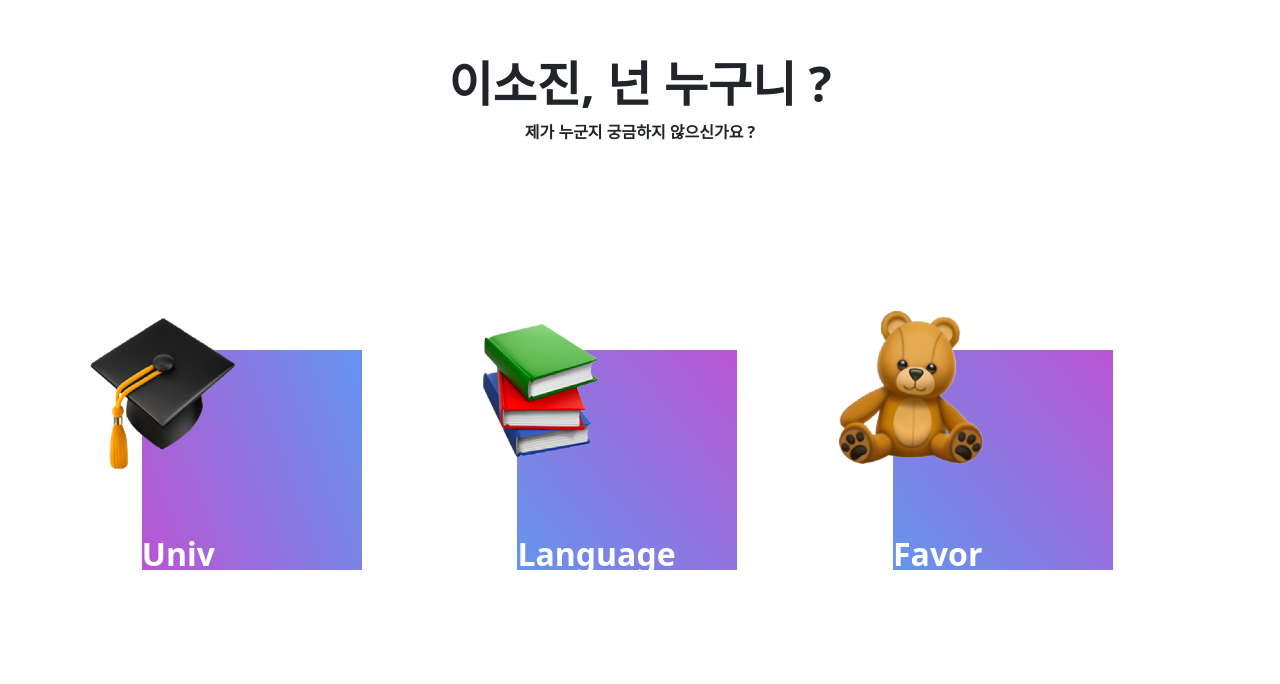
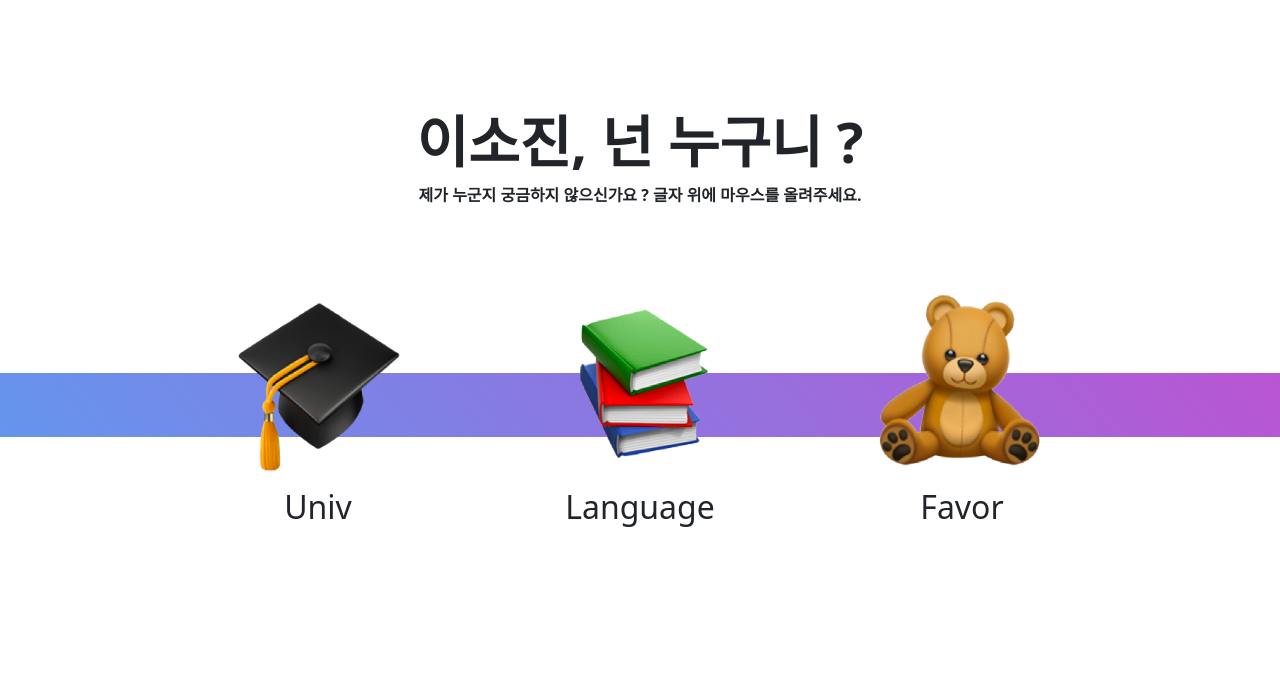
Before and after one commit to 513sojin/portfolio, a React (Create React App) app: page / in a window 1280 px wide. Shown: the part 796-1480 px from the top of the page. Built offline with nearby package versions, Linux system fonts and the light colour scheme.

Commit message:
about 페이지 완성

```diff
--- a/package.json
+++ b/package.json
@@ -9,6 +9,8 @@
     "@testing-library/jest-dom": "^5.11.4",
     "@testing-library/react": "^11.1.0",
     "@testing-library/user-event": "^12.1.10",
+    "animate.css": "^4.1.1",
+    "aos": "^3.0.0-beta.6",
     "bootstrap": "^5.1.3",
     "react": "^17.0.2",
     "react-bootstrap": "^2.0.2",
--- a/public/index.html
+++ b/public/index.html
@@ -27,10 +27,10 @@
     <title>React App</title>
   </head>
   <body>
-    <link href="https://unpkg.com/aos@2.3.1/dist/aos.css" rel="stylesheet">
-    <script src="https://unpkg.com/aos@2.3.1/dist/aos.js"></script>
-    <script src="https://code.jquery.com/jquery-1.11.3.min.js"></script>
-    <script> AOS.init(); </script>
+    <link
+    rel="stylesheet"
+    href="https://cdnjs.cloudflare.com/ajax/libs/animate.css/4.1.1/animate.min.css"
+  />
     <div id="root"></div>
     <!--
       This HTML file is a template.
--- a/src/components/About.js
+++ b/src/components/About.js
@@ -8,72 +8,41 @@ import styled from '@emotion/styled'
 import {
     Col, Row, Tooltip, OverlayTrigger
 } from 'react-bootstrap';
-
+import Fade from "react-reveal/Fade";
+import Slide from "react-reveal/Slide";
 
 const About = () => {
-    const renderTooltip = (props) => ( //props가 뭘 전달하는지 알기
-      <Tooltip id="button-tooltip" {...props}>
-        숭실대학교 글로벌미디어학부 <br/>휴학생입니다 ! 현재 2학년 2학기까지 마친 상태입니다.
-      </Tooltip>
-    );
-
-    const renderTooltipSecond =(props)=>{
-      <Tooltip id="button-tooltips" {...props}>
-        React와 flutter에 관심이 있습니다. React의 상태관리 라이브러리나, 스타일링 라이브러리에 대해 알고있기는 하지만 자유롭게 사용하기 위해서 노력 중입니다.
-      </Tooltip>
-    };
-
-    const renderTooltipThird =(props)=>{
-      <Tooltip id="button-tooltipss" {...props}>
-        새로운 환경, 새로운 사람들과 만나는 것을 좋아합니다. 사람들과 협업하여 문제를 해결하고 더 성장하고 싶습니다.
-      </Tooltip>
-    };
 
     return (
       <div css={content}>
-        <div>
+        <Fade bottom>
+        <div style={{marginTop: '-10%', marginBottom: '3%'}}>
             <p css={pTag}>이소진, 넌 누구니 ?</p>
-            <p style={{fontWeight : 600, textAlign: 'center'}}>제가 누군지 궁금하지 않으신가요 ?</p>
+            <p style={{fontWeight : 600, textAlign: 'center'}}>제가 누군지 궁금하지 않으신가요 ? 글자 위에 마우스를 올려주세요. </p>
         </div>
-        <div css={cssDiv}>
-           <div css={divWrapper}>
+        </Fade>
 
-              <div css={divContainer}>
-              <OverlayTrigger
-                placement="bottom"
-                delay={{ show: 500, hide: 300 }}
-                overlay={renderTooltip}
-              >
-                <div css={firstDiv} style={{width:'220px' , height:'220px'}}>
-                  <img src={univ} alt='univ' css={imgStyle}/>
-                  <div style={{position: 'relative', paddingBottom:'10px', fontSize: '2rem', color:'white', fontWeight: '800'}}>Univ</div>
-                </div>
+        <div css={contentWrapper}>
+          <div css={backgroundColor}></div>
+          <div css={contentDiv}>
+            <div css={float}>
+              <img src={univ} width='200' height='200' alt='univ'/>
+              <OverlayTrigger  placement="bottom"  delay={{ show: 500, hide: 300 }}  overlay={<Tooltip id="button-tooltip">숭실대학교 글로벌미디어학부 2학년 2학기까지 마친 상태입니다. 지금은 휴학생입니다 :)</Tooltip>}>
+                <p>Univ</p>
               </OverlayTrigger>
             </div>
 
-              <div css={divContainer}>
-                <OverlayTrigger
-                placement="bottom"
-                delay={{ show: 500, hide: 300 }}
-                overlay={renderTooltip}
-              >
-                <div css={secondDiv} style={{width:'220px' , height:'220px'}}>
-                  <img src={language} alt='language' css={imgStyle}/>
-                  <div style={{position: 'relative', paddingBottom:'10px', fontSize: '2rem', color:'white', fontWeight: '800'}}>Language</div>
+            <div css={float}>
+              <img src={language} width='200' height='200' alt='language'/>
+              <OverlayTrigger  placement="bottom"  delay={{ show: 500, hide: 300 }}  overlay={<Tooltip id="button-tooltip">React와 Flutter에 관심 있습니다. Flutter로 프로젝트를 진행했기에 가장 잘 사용하는 언어이지만, React도 그 수준에 도달하기 위해서 노력하고 있어요 !</Tooltip>}>
+                <p>Language</p>
+              </OverlayTrigger>
             </div>
-                </OverlayTrigger>
-              </div >
 
-              <div css={divContainer}>
-              <OverlayTrigger
-                placement="bottom"
-                delay={{ show: 500, hide: 300 }}
-                overlay={renderTooltip}
-              >
-                <div css={secondDiv} style={{width:'220px' , height:'220px'}}>
-                  <img src={favor} alt='favor' css={imgStyle}/>
-                  <div style={{position: 'relative', paddingBottom:'10px', fontSize: '2rem', color:'white', fontWeight: '800'}}>Favor</div>
-                </div>
+            <div css={float} >
+              <img src={favor} width='200' height='200' alt='favor'/>
+              <OverlayTrigger  placement="bottom"  delay={{ show: 500, hide: 300 }}  overlay={<Tooltip id="button-tooltip">새로운 환경을 좋아하고, 다양한 사람들과 대화하는 것을 좋아해요. 실력있는 개발자들과 협업하면서 성장하는 것이 저의 목표입니다 !</Tooltip>}>
+                <p>Favor</p>
               </OverlayTrigger>
             </div>
 
@@ -87,7 +56,7 @@ export default About;
 
 const pTag= css`
     margin: 0;
-    font-size: 3rem;
+    font-size: 3.5rem;
     font-weight: 900;
     text-align: center;
 `;
@@ -98,75 +67,91 @@ const content = css`
     display: flex;
     flex-direction: column;
     justify-content: center;
-    align-items: center;
-
-    strong {
-        background: #6495ED;
-        background: -webkit-linear-gradient(20deg, #6495ED, #BA55D3);
-        background:    -moz-linear-gradient(20deg, #6495ED, #BA55D3);
-        -webkit-background-clip: text;
-                background-clip: text;
-        color: transparent;
-    }
 `;
 
-  const cssDiv = css`
+  const contentWrapper = css`
   width: 100%;
-  height: 75%;
+  height: 40%;
   display: flex;
   flex-direction: column;
-  justify-content: center;
-  align-items: center;
+  position: relative;
+
   `;
 
-  const divWrapper =css`
-  width :90%;
-  height:80%;
+  const contentDiv =css`
+    width:85%;
+    height: 100%;
+    margin: 0 auto;
+    display:flex;
+    justify-content: space-evenly;
+    z-index:3;
   `;
 
-  const divContainer=css`
-    float: left;
-    width: 30%;
-    height: 100%;
-    margin: 0 15px;
-    display: flex;
-  flex-direction: column;
-  justify-content: center;
-  align-items: center;
-  `;
-
-  const firstDiv=css`
-  background: -webkit-linear-gradient(20deg, #BA55D3, #6495ED);
-  background:    -moz-linear-gradient(20deg, #BA55D3,#6495ED);
-  width: 220px;
-  height: 220px;
-  `;
-  const secondDiv=css`
+  const backgroundColor=css`
+  width: 100%;
+  height: 20%;
+  background:gray;
+  position: absolute;
+  z-index:2;
+  top: 35%;
+  background: #6495ED;
   background: -webkit-linear-gradient(40deg, #6495ED, #BA55D3);
   background:    -moz-linear-gradient(40deg, #6495ED, #BA55D3);
   `;
 
+  const float=css`
+    float: left;
+    margin-top:2%;
+    p{
+      text-align: center;
+      font-size: 2rem;
+      font-weight: 400;
+      border: 1px solid linear-gradient(40deg, #6495ED, #BA55D3);
+    }
+  `;
+
+  // background: -webkit-linear-gradient(40deg, #6495ED, #BA55D3);
+  //     color: transparent;
+  //     -webkit-background-clip: text;
+// <div css={divWrapper}>
+
+//               <div css={divContainer}>
+//               <OverlayTrigger
+//                 placement="bottom"
+//                 delay={{ show: 500, hide: 300 }}
+//                 overlay={renderTooltip}
+//               >
+//                 <div css={firstDiv} style={{width:'220px' , height:'220px'}}>
+//                   <img src={univ} alt='univ' css={imgStyle}/>
+//                   <div style={{position: 'relative', paddingBottom:'10px', fontSize: '2rem', color:'white', fontWeight: '800'}}>Univ</div>
+//                 </div>
+//                 </OverlayTrigger>
+//               </div>
+
+//               <div css={divContainer}>
+//                 <OverlayTrigger
+//                 placement="bottom"
+//                 delay={{ show: 500, hide: 300 }}
+//                 overlay={renderTooltip}
+//               >
+//                 <div css={secondDiv} style={{width:'220px' , height:'220px'}}>
+//                   <img src={language} alt='language' css={imgStyle}/>
+//                   <div style={{position: 'relative', paddingBottom:'10px', fontSize: '2rem', color:'white', fontWeight: '800'}}>Language</div>
+//                 </div>
+//                 </OverlayTrigger>
+//               </div >
+
+//               <div css={divContainer}>
+//               <OverlayTrigger
+//                 placement="bottom"
+//                 delay={{ show: 500, hide: 300 }}
+//                 overlay={renderTooltip}
+//               >
+//                 <div css={secondDiv} style={{width:'220px' , height:'220px'}}>
+//                   <img src={favor} alt='favor' css={imgStyle}/>
+//                   <div style={{position: 'relative', paddingBottom:'10px', fontSize: '2rem', color:'white', fontWeight: '800'}}>Favor</div>
+//                 </div>
+//                 </OverlayTrigger>
 
 
-  const imgStyle=css`
-  position: relative;
-  z-index: 1;
-  top: -50px;
-  left: -70px;
-  width:180px;
-  height:180px;
-  `;
-
-
-  //  <Row css={cssRow}>
-  //           <Col>
-  //             <img src={ Icon } width='235' height='270' alt='Icon1' />
-  //           </Col>
-  //           <Col>
-  //             <p><point>Birth</point> 2000년 5월 (만21세)</p>
-  //             <p><point>Univ</point> 숭실대학교 글로벌미디어학부</p>
-  //             <p>
-  //                 <point>Language</point>
-  //               </p>
-  //           </Col>
-  //         </Row>
+//             </div>
```
Also changed, not shown: src/components/CustomCarousel.js (deleted, +0 -59 lines), 1 other file (tests, documents, lock files or other folders). Lines whose indentation alone changed are shown as unchanged.
